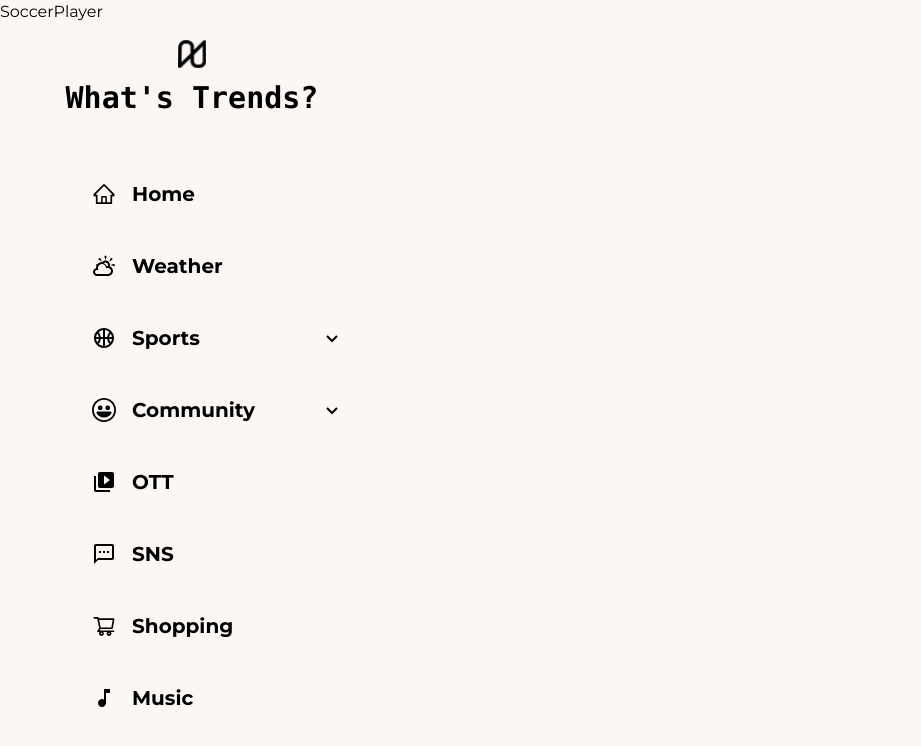
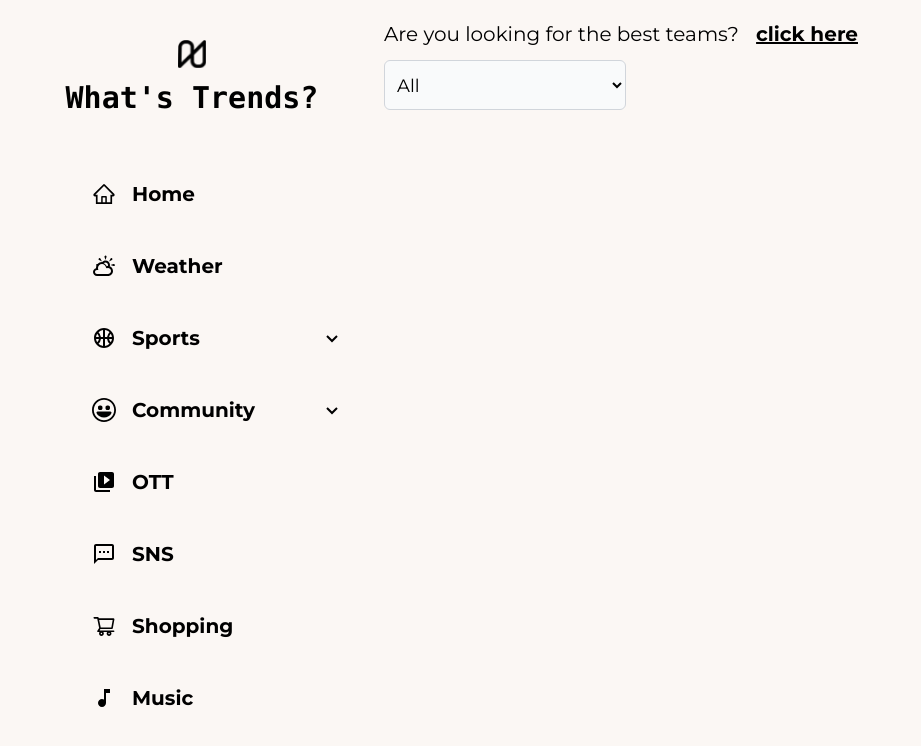
Before and after one commit to osh6006/what-trend, a React (Create React App) app: page /sports/soccer/player in a window 1280 px wide. Shown: the top 746 px of the page, without its empty margins (0-921 px from the left). Built offline with nearby package versions, Linux system fonts and the light colour scheme; no server answers; a web font is replaced by a local one; what tailwindcss-bg-patterns would draw is missing.

Commit message:
soccer components modifiy

```diff
--- a/src/api/sports/soccerPlayer.ts
+++ b/src/api/sports/soccerPlayer.ts
@@ -1,6 +1,5 @@
 import axios from "axios";
 import * as cheerio from "cheerio";
-import { val } from "cheerio/lib/api/attributes";
 
 export interface SoccerPlayer {
   name: string;
@@ -25,7 +24,9 @@ export interface SoccerPlayer {
   conceded?: string;
 }
 
-export interface SoccerPlayerDetail {}
+export interface SoccerPlayerObj {
+  [key: string]: SoccerPlayer;
+}
 
 async function fetchSoccerPlayersData(kind: string, position: string) {
   const API_URL = `/competition/rankings/${kind}/2023/${position}`;
@@ -68,8 +69,8 @@ async function commonParsing(kind: string, position: string) {
     }
   });
 
-  const test = await getPlayerDetail(playerRankArr, position);
-  console.log(playerRankArr);
+  await getPlayerDetail(playerRankArr, position);
+  return playerRankArr;
 }
 
 function getPlayerDetail(arr: SoccerPlayer[], position: string): any {
@@ -109,18 +110,21 @@ function getPlayerDetail(arr: SoccerPlayer[], position: string): any {
       const height = $playerInfo.find("div:nth-child(3) > div.big-row").text();
       const value = $playerInfo.find("div:nth-child(4) > div.big-row").text();
 
+      el.allPlay = allPlay;
+      el.allTime = allTime;
+      el.country = country;
+      el.weight = weight;
+      el.height = height;
+      el.value = value;
+      el.year = year;
+      el.countryImg = countryImg;
+
       if (position === "best-goalkeepers") {
+        el.cleanSheets = assist;
+        el.conceded = goal;
       } else {
-        el.allPlay = allPlay;
-        el.allTime = allTime;
         el.goal = goal;
         el.assist = assist;
-        el.country = country;
-        el.weight = weight;
-        el.height = height;
-        el.value = value;
-        el.year = year;
-        el.countryImg = countryImg;
       }
     });
   });
@@ -128,9 +132,8 @@ function getPlayerDetail(arr: SoccerPlayer[], position: string): any {
 
 // 파싱
 export const premierPlayerParsing = async (): Promise<any> => {
-  const scorers = await commonParsing("premier_league", "top-scorers");
-  const goalkeepers = await commonParsing("premier_league", "top-scorers");
-  const assiters = await commonParsing("premier_league", "top-scorers");
+  const player = await commonParsing("premier_league", "top-scorers");
+  const goalkeeper = await commonParsing("premier_league", "best-goalkeepers");
 
-  return true;
+  return { player, goalkeeper };
 };
--- /dev/null
+++ b/src/components/sports/SoccerLeagueSelect.tsx
@@ -0,0 +1,23 @@
+import React, { ChangeEvent, FC } from "react";
+
+interface SelectProps {
+  handleOptionChange: (event: ChangeEvent<HTMLSelectElement>) => void;
+}
+
+export const SoccerLeagueSelect: FC<SelectProps> = ({ handleOptionChange }) => {
+  return (
+    <>
+      <select
+        onChange={handleOptionChange}
+        className="mx-auto mt-3 block rounded-md border border-gray-300 bg-gray-50 px-2 py-3 text-lg focus:border-gray-500 focus:outline-none focus:ring-gray-500 lg:mx-0  "
+      >
+        <option value="all">All</option>
+        <option value="premier">PREMIER LEAGUE</option>
+        <option value="primera">PRIMERA LEAGUE</option>
+        <option value="seriea">SERIE A LEAGUE</option>
+        <option value="bundesliga">BUNDESLIGA LEAGUE</option>
+        <option value="ligue1">LIGUE 1 LEAGUE</option>
+      </select>
+    </>
+  );
+};
--- a/src/components/weather/SelectCity.tsx
+++ b/src/components/weather/SelectCity.tsx
@@ -87,13 +87,13 @@ export const SelectCity = () => {
         </form>
       </Modal>
 
-      <ul className="flex h-[160px] flex-col items-center justify-around gap-3 xl:flex-row">
+      <ul className="flex flex-col items-center justify-around gap-3 lg:h-[160px] xl:flex-row">
         {getCityFromStorage?.data.map((el: City, i: number) => (
           <li
             onClick={e => {
               cardClick(e, el?.city);
             }}
-            className="relative flex h-full w-full basis-32 cursor-pointer flex-col items-center justify-center rounded-xl border bg-black py-2 font-bold text-white transition-all hover:scale-110 hover:bg-secondaryBg xl:w-10 xl:py-0"
+            className="relative flex h-full min-h-[80px] w-full basis-32 cursor-pointer flex-col items-center justify-center rounded-xl border bg-black py-2 font-bold text-white transition-all hover:scale-110 hover:bg-secondaryBg xl:w-10 xl:py-0"
             key={i}
           >
             {el?.city}
--- a/src/hooks/sports/useSoccerPlayer.ts
+++ b/src/hooks/sports/useSoccerPlayer.ts
@@ -1,14 +1,14 @@
 import { useQuery } from "react-query";
-import {
-  premierPlayerParsing,
-  SoccerPlayer,
-} from "../../api/sports/soccerPlayer";
+import { premierPlayerParsing } from "../../api/sports/soccerPlayer";
 
-export default function useSoccerPlayer() {
-  const testQuery = useQuery(["asdf"], () => premierPlayerParsing(), {
-    staleTime: 1000 * 60 * 5,
-    refetchOnWindowFocus: false,
-    onSuccess: (data: SoccerPlayer[]) => {},
-  });
-  return { testQuery };
+export default function useSoccerPlayer(league?: string) {
+  const premirePlayerQuery = useQuery(
+    ["premirePlayer"],
+    () => premierPlayerParsing(),
+    {
+      staleTime: 1000 * 60 * 5,
+      refetchOnWindowFocus: false,
+    }
+  );
+  return { premirePlayerQuery };
 }
--- a/src/index.tsx
+++ b/src/index.tsx
@@ -9,10 +9,9 @@ import NotFound from "./pages/NotFound";
 import Weather from "./pages/Weather";
 import { SearchWeather } from "./pages/weather/SearchWeather";
 import Community from "./pages/Community";
-import Sports from "./pages/Sports";
 import Soccer from "./pages/sports/Soccer";
+import SoccerTeam from "./pages/sports/SoccerTeam";
 import SoccerPlayer from "./pages/sports/SoccerPlayer";
-import SoccerTeam from "./pages/sports/SoccerTeam";
 
 const router = createBrowserRouter([
   {
@@ -23,7 +22,7 @@ const router = createBrowserRouter([
       { index: true, element: <Home /> },
       { path: "/weather", element: <Weather /> },
       { path: "/weather/:id", element: <SearchWeather /> },
-      { path: "/sports", element: <Sports /> },
+      { path: "/sports", element: <Soccer /> },
       { path: "/sports/soccer/", element: <Soccer /> },
       { path: "/sports/soccer/player/", element: <SoccerPlayer /> },
       { path: "/sports/soccer/team/", element: <SoccerTeam /> },
--- a/src/pages/Sports.tsx
+++ /dev/null
@@ -1,6 +0,0 @@
-import React from "react";
-import { SportsLayout } from "../components/sports/SportsLayout";
-
-export default function Sports() {
-  return <SportsLayout>asdf</SportsLayout>;
-}
--- a/src/pages/sports/SoccerPlayer.tsx
+++ b/src/pages/sports/SoccerPlayer.tsx
@@ -1,8 +1,33 @@
+import { Link } from "react-router-dom";
+import { SoccerLayout } from "../../components/sports/SoccerLayout";
 import useSoccerPlayer from "../../hooks/sports/useSoccerPlayer";
+import { useState } from "react";
+import { SoccerLeagueSelect } from "../../components/sports/SoccerLeagueSelect";
 
 export default function SoccerPlayer() {
-  const { testQuery } = useSoccerPlayer();
-  console.log(testQuery);
+  const { premirePlayerQuery } = useSoccerPlayer();
+  const [selectedOption, setSelectedOption] = useState<string>("all");
 
-  return <div>SoccerPlayer</div>;
+  const handleOptionChange = (event: React.ChangeEvent<HTMLSelectElement>) => {
+    if (event.target.value !== "") {
+      setSelectedOption(event.target.value);
+    }
+  };
+
+  return (
+    <SoccerLayout>
+      <div className="text-center text-xl transition-all lg:mt-3 lg:text-left lg:text-xl">
+        Are you looking for the best teams?{" "}
+        <Link
+          to={"/sports/soccer/team"}
+          className="ml-3 block font-bold underline lg:inline"
+        >
+          click here
+        </Link>
+        <div>
+          <SoccerLeagueSelect handleOptionChange={handleOptionChange} />
+        </div>
+      </div>
+    </SoccerLayout>
+  );
 }
--- a/src/pages/sports/SoccerTeam.tsx
+++ b/src/pages/sports/SoccerTeam.tsx
@@ -8,6 +8,7 @@ import { teamRank } from "../../api/sports/soccerTeam";
 import { RankMobile } from "../../components/sports/RankMobile";
 import { useState } from "react";
 import { Loading } from "../../components/common/Loading";
+import { SoccerLeagueSelect } from "../../components/sports/SoccerLeagueSelect";
 
 export default function SoccerTeam() {
   const [selectedOption, setSelectedOption] = useState<string>("all");
@@ -35,17 +36,7 @@ export default function SoccerTeam() {
               click here
             </Link>
             <div>
-              <select
-                onChange={handleOptionChange}
-                className="mx-auto mt-3 block rounded-md border border-gray-300 bg-gray-50 px-2 py-3 text-lg focus:border-gray-500 focus:outline-none focus:ring-gray-500 lg:mx-0  "
-              >
-                <option value="all">All</option>
-                <option value="premier">PREMIER LEAGUE</option>
-                <option value="primera">PRIMERA LEAGUE</option>
-                <option value="seriea">SERIE A LEAGUE</option>
-                <option value="bundesliga">BUNDESLIGA LEAGUE</option>
-                <option value="ligue1">LIGUE 1 LEAGUE</option>
-              </select>
+              <SoccerLeagueSelect handleOptionChange={handleOptionChange} />
             </div>
           </div>
           <div className="mt-12 flex flex-col items-center gap-14 lg:flex-row lg:items-center lg:justify-between lg:gap-10">
```
